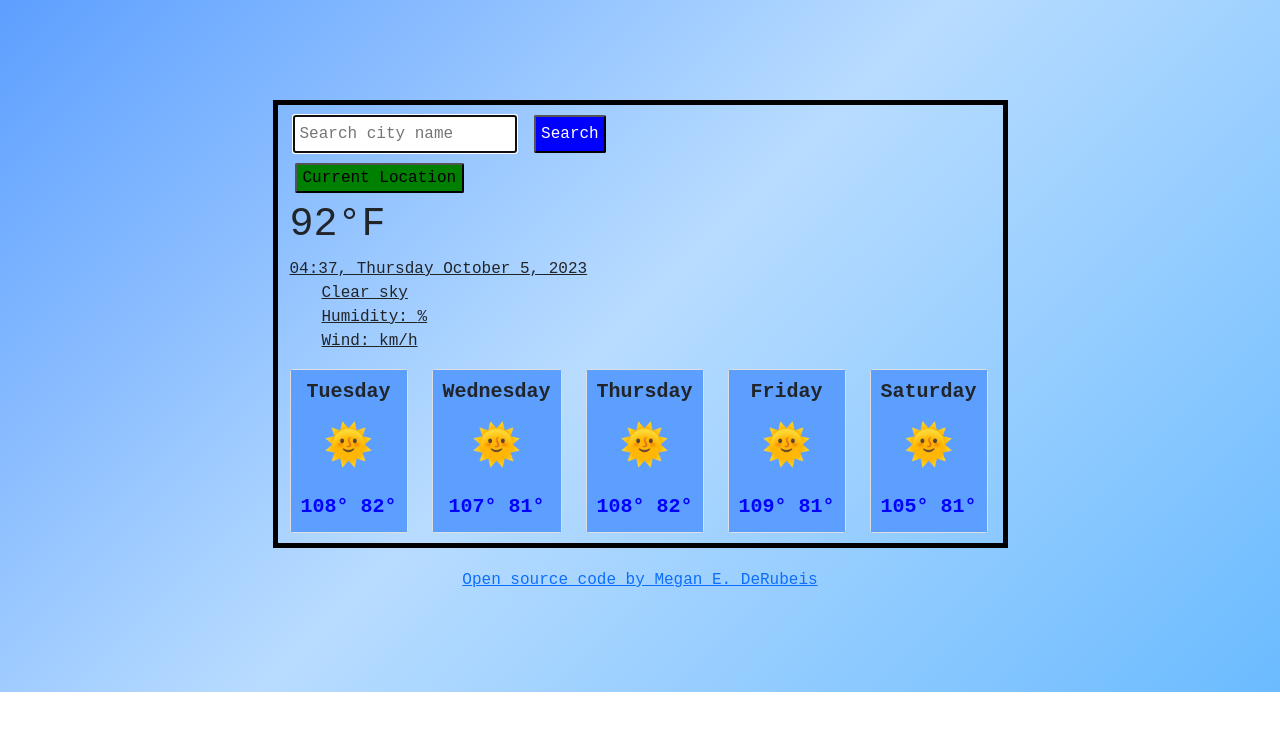
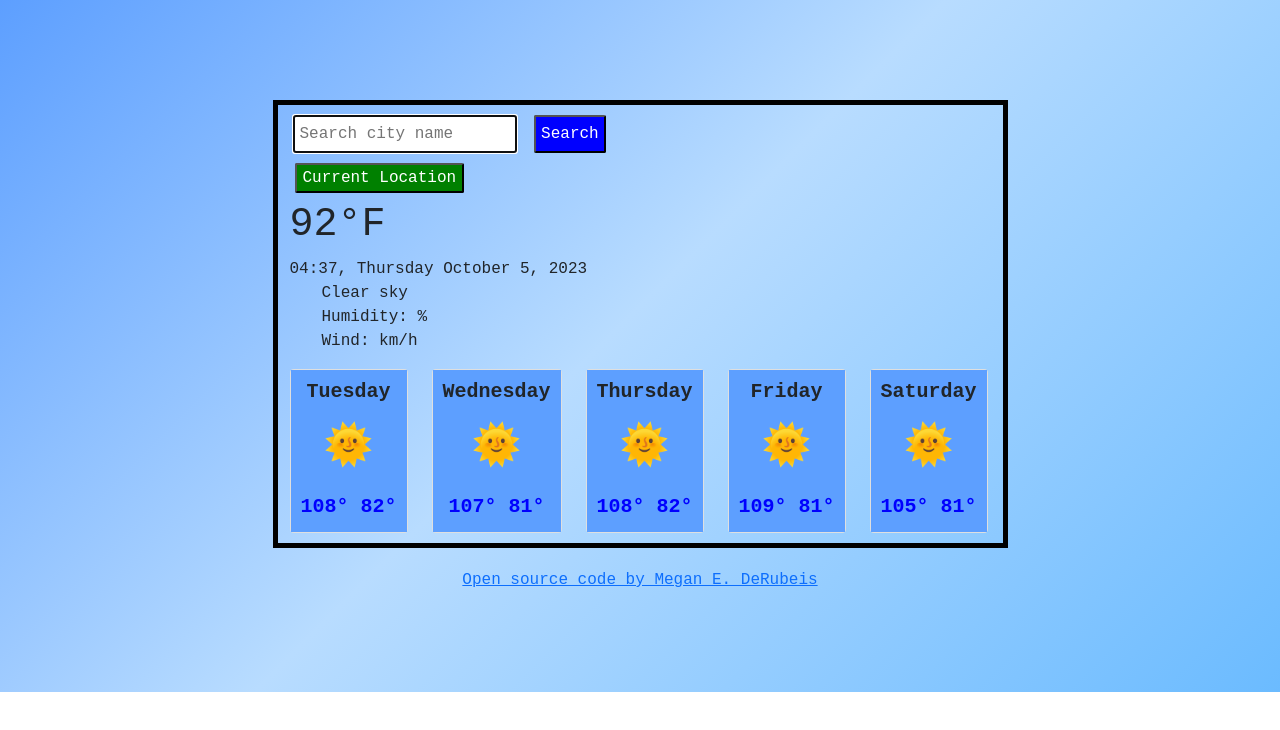
Before and after one commit to MeganDeRubeis/Weather-App, a plain HTML site: page index.html in a window 1280 px wide. Drawn offline with nearby package versions, Linux system fonts and the light colour scheme.

Commit message:
Update style.css
Removed underline from text

```diff
--- a/src/style.css
+++ b/src/style.css
@@ -28,7 +28,7 @@ p {
 }
 li {
   list-style-type: none;
-  text-decoration: underline;
+  text-decoration: none;
 }
 
 .search-button {
@@ -46,6 +46,7 @@ li {
   background-color: #728a96;
 }
 .location-button {
+  color: white;
   display: block;
   background-color: green;
   border-radius: 2px;
```
